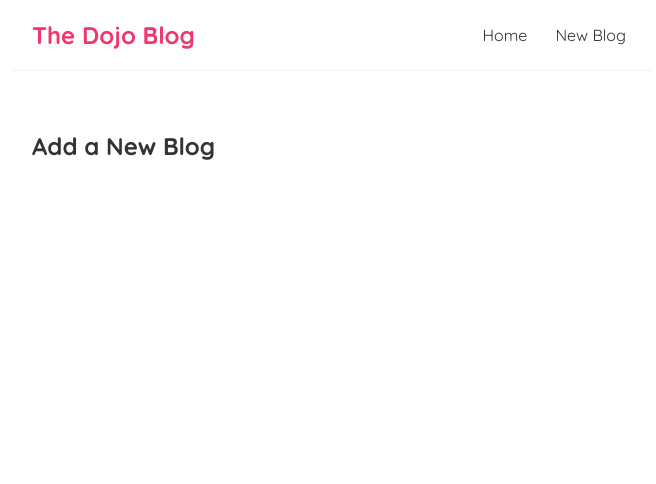
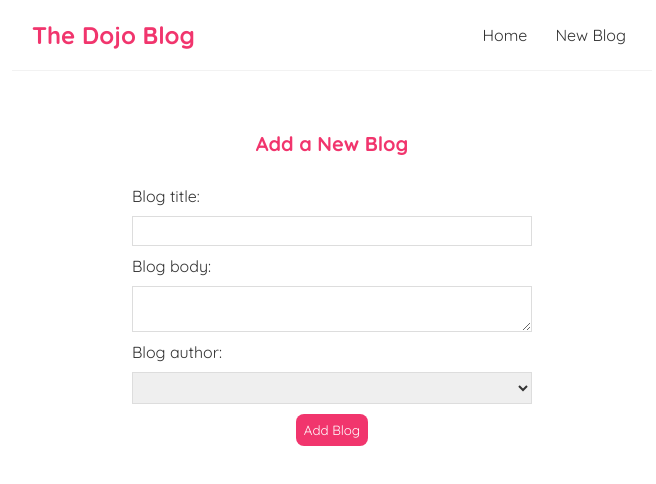
Before and after one commit to antonellomangone/reactlearning01, a React (Create React App) app: page /create in a window 1280 px wide. Shown: the top 484 px of the page, without its empty margins (308-964 px from the left). Built offline with nearby package versions, Linux system fonts and the light colour scheme.

Commit message:
creazione di un form

```diff
--- a/src/Create.js
+++ b/src/Create.js
@@ -1,7 +1,47 @@
+import { useState } from "react";
+
 const Create = () => {
+
+    const [title, setTitle] = useState('');
+    const [body, setBody] = useState('');
+    const [author, setAuthor] = useState('');
+
     return(
         <div className="create">
             <h2>Add a New Blog</h2>
+            <form>
+
+                <label>Blog title:</label>
+                <input
+                    type="text"
+                    required
+                    value={title}
+                    onChange={(e) => setTitle(e.target.value)}
+                />
+
+                <label>Blog body:</label>
+                <textarea
+                    required
+                    value={body}
+                    onChange={(e) => setBody(e.target.value)}
+                ></textarea>
+
+                <label>Blog author:</label>
+                <select
+                    value={author}
+                    onChange={(e) => setAuthor(e.target.value)}
+                >
+                    <option value=""></option>
+                    <option value="Mario">Mario</option>
+                    <option value="Yoshi">Yoshi</option>
+                </select>
+
+                <button>Add Blog</button>
+
+                <p>{title}</p>
+                <p>{body}</p>
+                <p>{author}</p>
+            </form>
         </div>
     );
 }
--- a/src/index.css
+++ b/src/index.css
@@ -19,3 +19,39 @@
 .blog-details h2 { font-size: 20px; color: #f1356d; margin-bottom: 10px; }
 .blog-details div { margin: 20px 0; }
 .blog-details button { background: #f1356d; color: #fff; border: 0; padding: 8px; border-radius: 8px; cursor: pointer; }
+
+/* create new blog form */
+.create {
+    max-width: 400px;
+    margin:0 auto;
+    text-align: center;
+}
+
+.create label {
+    text-align: left;
+    display: block;
+}
+
+.create h2 {
+    font-size: 20px;
+    color: #f1356d;
+    margin-bottom: 30px;
+}
+
+.create input, .create textarea, .create select {
+    width: 100%;
+    padding: 6px 10px;
+    margin: 10px 0;
+    border: 1px solid #ddd;
+    box-sizing: border-box;
+    display: block;
+}
+
+.create button {
+    background: #f1356d;
+    color: #fff;
+    border: 0;
+    padding: 8px;
+    border-radius: 8px;
+    cursor: pointer;
+}
```
